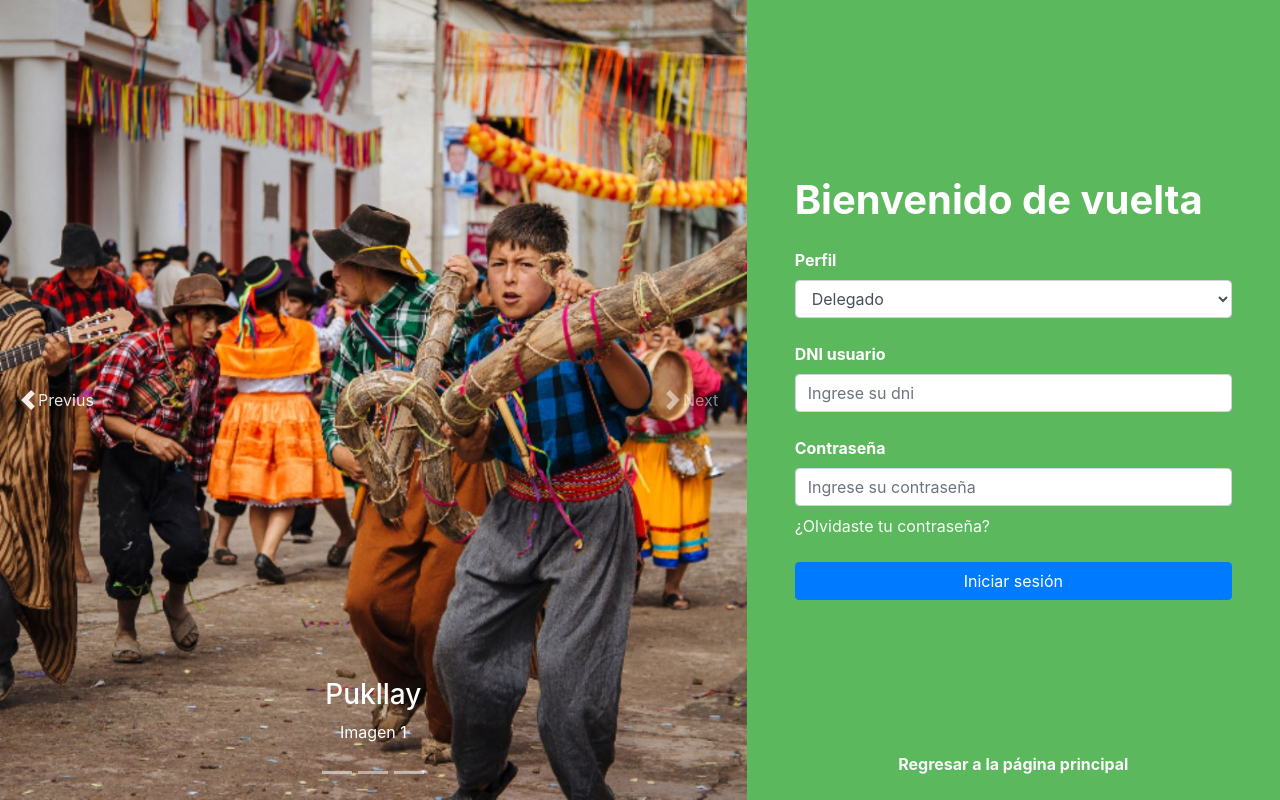
After one commit to franklindan/ProyectoFinal-ProgramacionWeb, a PHP site: page /login.html in a window 1280 px wide. The commit adds this page. Run offline with PHP 8.4, Linux system fonts and the light colour scheme.

Commit message:
Commit Signed-off-by: franklindan <danielcco.12@gmail.com>

```diff
--- a/css/estilos.css
+++ b/css/estilos.css
@@ -29,6 +29,22 @@ body{
     min-height: 100%;
 }
 
+.img-1{
+    background-image: url('../img/banner.jpg');
+    background-size: cover;
+    background-position: center;
+}
+.img-2{
+    background-image: url('../img/banner00.jpg');
+    background-size: cover;
+    background-position: center;
+}
+.img-3{
+    background-image: url('../img/banner000.jpg');
+    background-size: cover;
+    background-position: center;
+}
+
 @media all and (max-width:992px) {
     .home-inner{
         padding-top: 100px;
--- /dev/null
+++ b/login.html
@@ -0,0 +1,115 @@
+<!DOCTYPE html>
+<html lang="es">
+
+<head>
+
+    <meta charset="UTF-8">
+    <title></title>
+    <meta name="viewport" content="width=device-width, user-scalable=yes, initial-scale=1.0,
+    maximum-scale=1.0, minimum-scale=1.0, shrink-to-fit=no">
+    <meta http-equiv="X-UA-Compatible" content="ie=edge">
+
+    <link rel="stylesheet" href="css/bootstrap.css">
+    <link rel="stylesheet" href="css/bootstrap.min.css">
+
+    <link rel="stylesheet" href="css/estilos.css">
+    <link rel="stylesheet" href="css/font.css">
+</head>
+
+<body>
+   <section>
+       <div class="row no-gutters">
+           <div class="col-lg-7 d-none d-lg-block">
+
+
+               <div class="carousel slide" data-ride="carousel" id="slider">
+
+                    <!-- CAROUSEL INDICADORES-->
+                    <ul class="carousel-indicators">
+                        <li data-target="slider" data-slide-to="0"></li>
+                        <li data-target="slider" data-slide-to="1"></li>
+                        <li data-target="slider" data-slide-to="2"></li>
+                    </ul>
+
+
+                    <!-- IMAGENES -->
+                    <div class="carousel-inner">
+
+                        <div class="carousel-item img-1 min-vh-100 active">
+                            <div class="carousel-caption d-none d-md-block">
+                                <h3>Pukllay</h3>
+                                <p>Imagen 1</p>
+                            </div>
+                        </div>
+
+                        <div class="carousel-item img-2 min-vh-100">
+                            <div class="carousel-caption d-none d-md-block">
+                                <h3>Pukllay</h3>
+                                <p>Imagen 2</p>
+                            </div>
+                        </div>
+
+                        <div class="carousel-item img-3 min-vh-100">
+                            <div class="carousel-caption d-none d-md-block">
+                                <h3>Pukllay</h3>
+                                <p>Imagen 3</p>
+                            </div>
+                        </div>
+                    </div>
+
+                    <!-- CONTROLES -->
+                    <a href="#slider" class="carousel-control-prev" data-slide="prev"> <span class="carousel-control-prev-icon"></span> Previus</a>
+
+                    <a href="#slider" class="carousel-control-next" data-slide="next"> <span class="carousel-control-next-icon"></span> Next</a>
+                </div>
+
+           </div>
+           <div class="col-lg-5 d-flex flex-column align-items-end min-vh-100">
+               <div class="px-lg-5 pt-lg-4 pb-lg-3 p-4 w-100 mb-auto">
+
+               </div>
+               <div class="px-lg-5 py-lg-4 p-4 w-100 align-self-center">
+                   <h1 class="font-weight-bold mb-4">Bienvenido de vuelta</h1>
+                   <form>
+                     <div class="mb-4">
+                        <label for="perfil" class="form-label font-weight-bold">Perfil</label>
+                        <select class="form-control" name="cboNivel">
+				            <option selected>Delegado</option>
+				            <option>Jurado</option>	<option value="S" >Operario</option>
+				            <option>Usuario final indirecto</option>
+				            <option>Administrador</option>
+				        </select>
+                      </div>
+                      <div class="mb-4">
+                        <label for="dni" class="form-label font-weight-bold">DNI usuario</label>
+                        <input type="email" class="form-control" id="dni" placeholder="Ingrese su dni">
+                      </div>
+                      <div class="mb-4">
+                        <label for="contraseña" class="form-label font-weight-bold">Contraseña</label>
+                        <input type="password" class="form-control mb-2" id="contraseña" placeholder="Ingrese su contraseña">
+                        <a href="" class="form-text text-light text-decoration-none">¿Olvidaste tu contraseña?</a>
+                      </div>
+                      <button type="submit" class="btn btn-primary w-100">Iniciar sesión</button>
+                    </form>
+               </div>
+               <div class="text-center px-lg-5 pt-lg-3 pb-lg-4 p-4 w-100 mt-auto">
+                   <a href="index.html" class="text-decoration-none text-light font-weight-bold">Regresar a la página principal</a>
+               </div>
+           </div>
+       </div>
+   </section>
+
+
+
+<!--
+   <footer class="">
+        <p class="">&copy; 2021 Titulo | Todos los derechos reservados</p>
+   </footer>
+-->
+
+   <script src="js/menu.js"></script>
+   <script src="js/jquery-3.5.1.slim.min.js"></script>
+   <script src="js/popper.min.js"></script>
+   <script src="js/bootstrap.min.js"></script>
+</body>
+</html>
```
Also changed, not shown: administrador.html (added, +89 -0 lines), css/estilos2.css (added, +23 -0 lines), index.html (+16 -7 lines), README.md.
